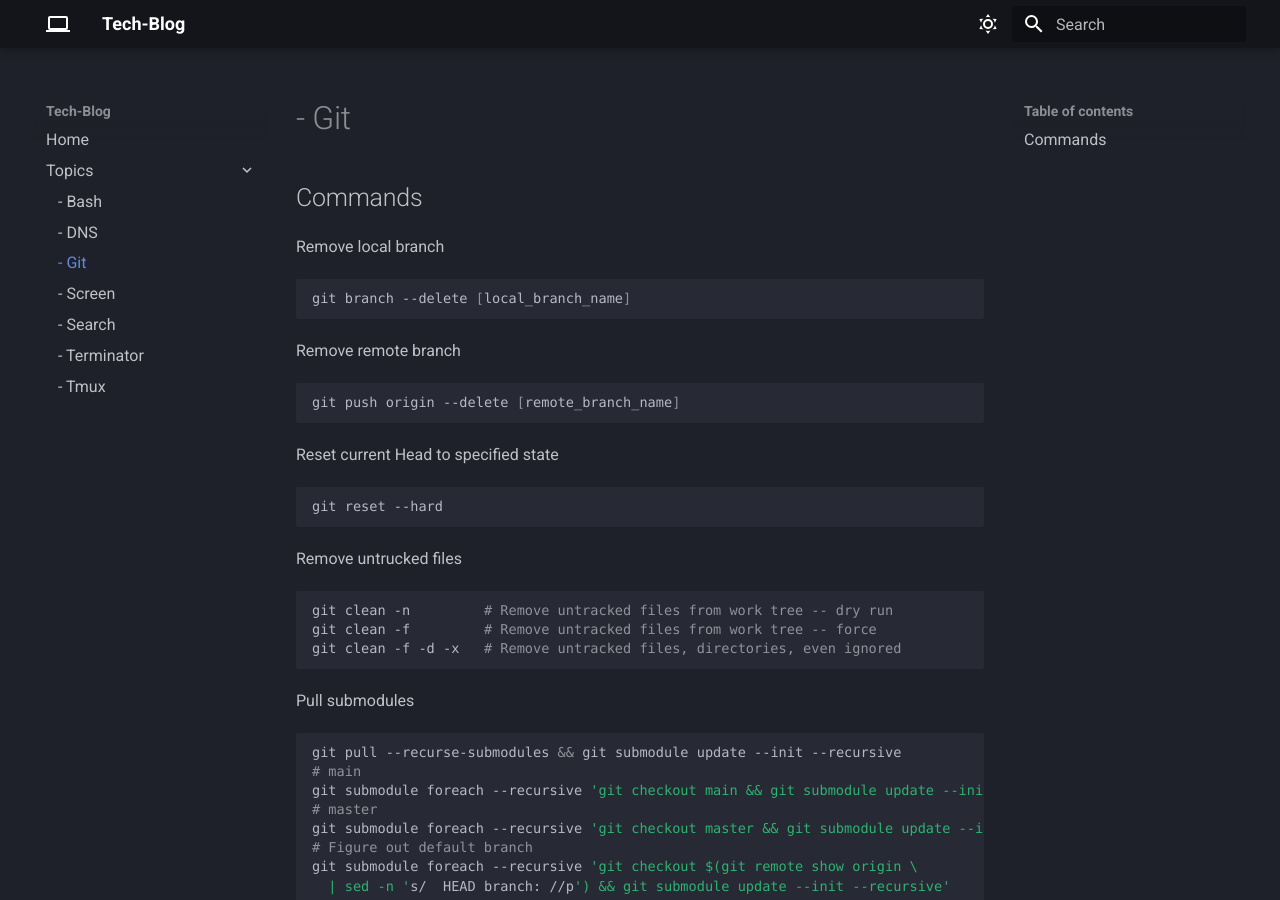
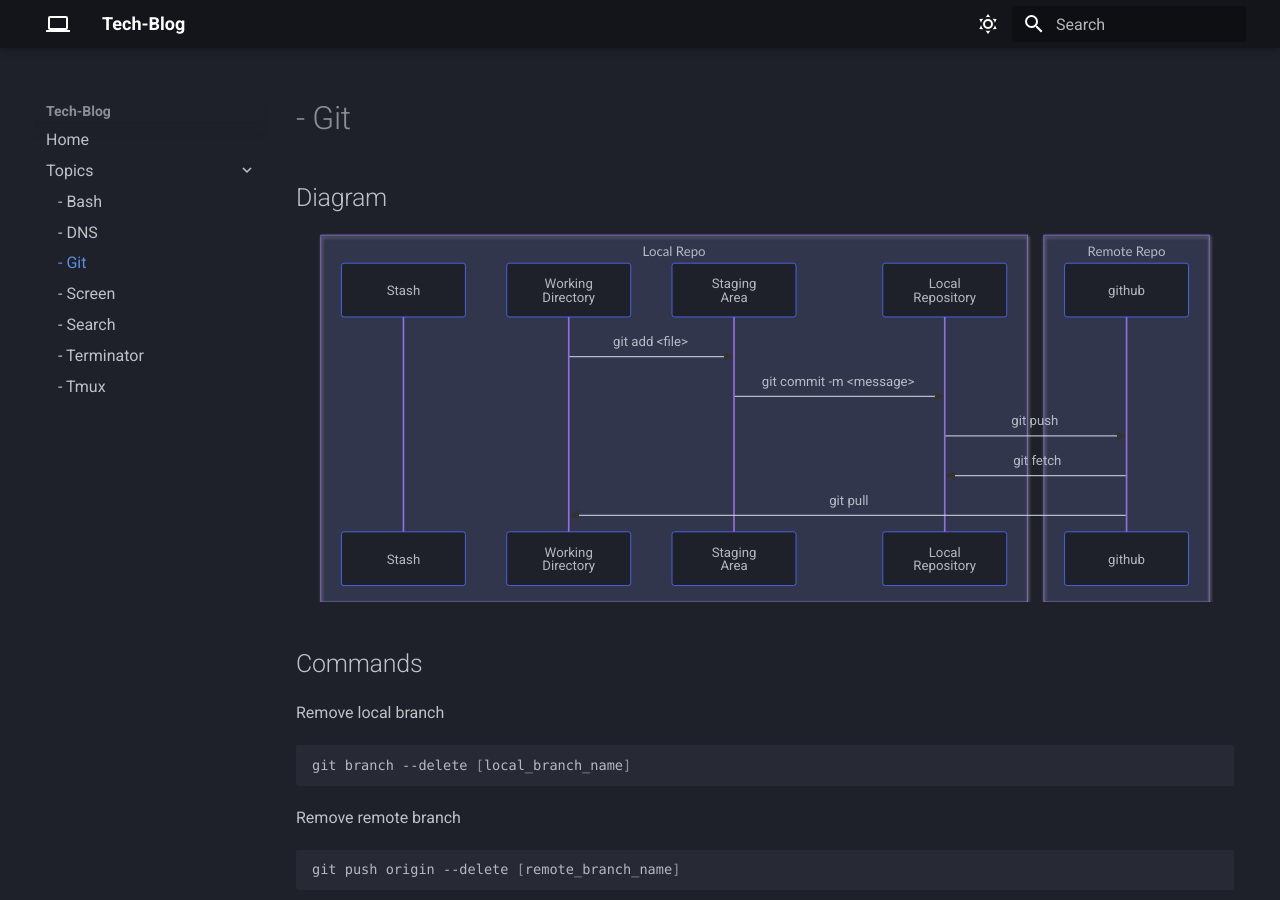
Before and after one commit to gibarian/tech-blog, an MkDocs documentation site: the page built from docs/topics/git.md, in a window 1280 px wide and 900 px high. Built offline with MkDocs 1.6.1 and Material for MkDocs 9.7.7, drawn with Linux system fonts in a browser that asks for light colours; some web fonts are replaced; some of the changed lines change nothing that is shown.

Commit message:
git diagram

````diff
--- a/docs/topics/git.md
+++ b/docs/topics/git.md
@@ -1,6 +1,32 @@
 ---
 title: '- Git'
+hide:
+  - toc
 ---
+
+## Diagram
+
+```mermaid
+	sequenceDiagram
+
+	box Local Repo
+    participant stash as Stash
+	participant work as Working<br/>Directory
+	participant stage as Staging<br/>Area
+	participant repo as Local<br/>Repository
+	end
+
+	box Remote Repo
+	participant remote as github
+	end
+
+	work ->> stage: git add <file>
+	stage ->> repo: git commit -m <message>
+	repo ->> remote: git push
+
+	remote ->> repo: git fetch
+	remote ->> work: git pull
+```
 
 ## Commands
 
````
